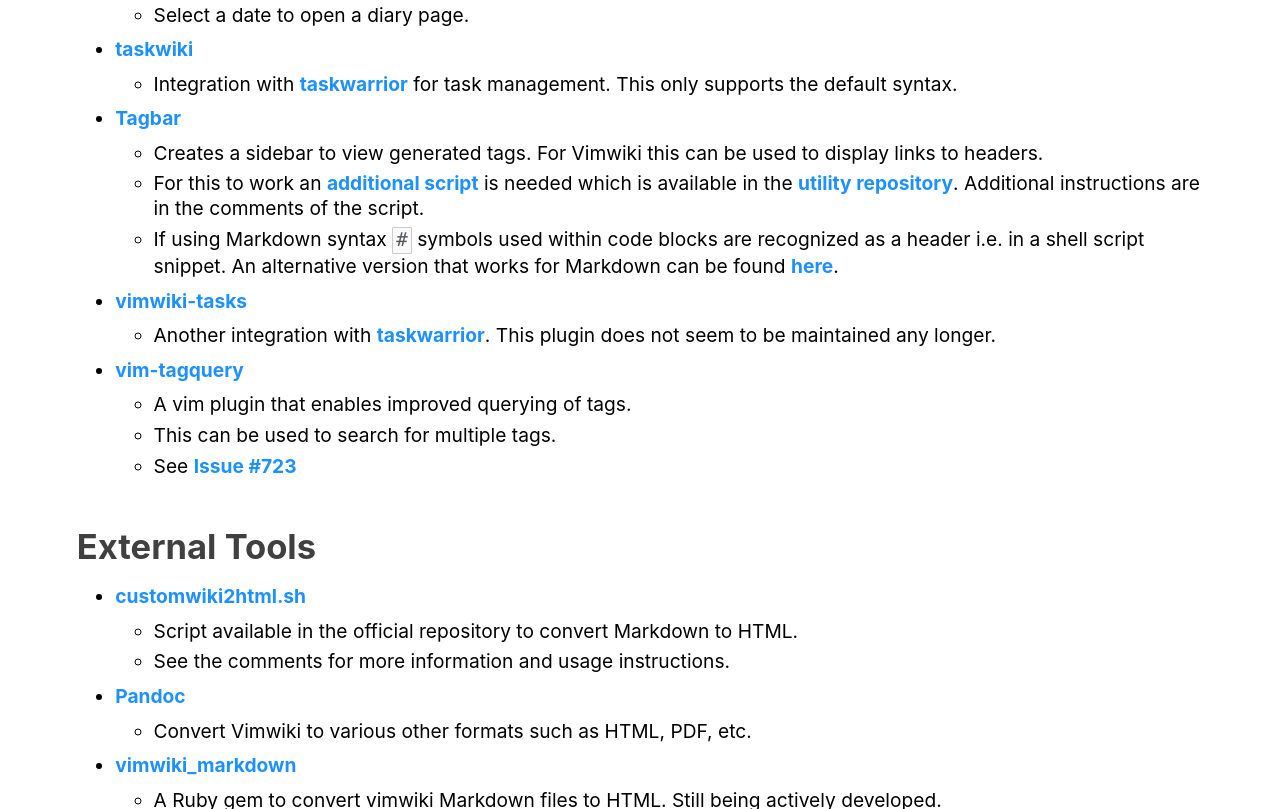
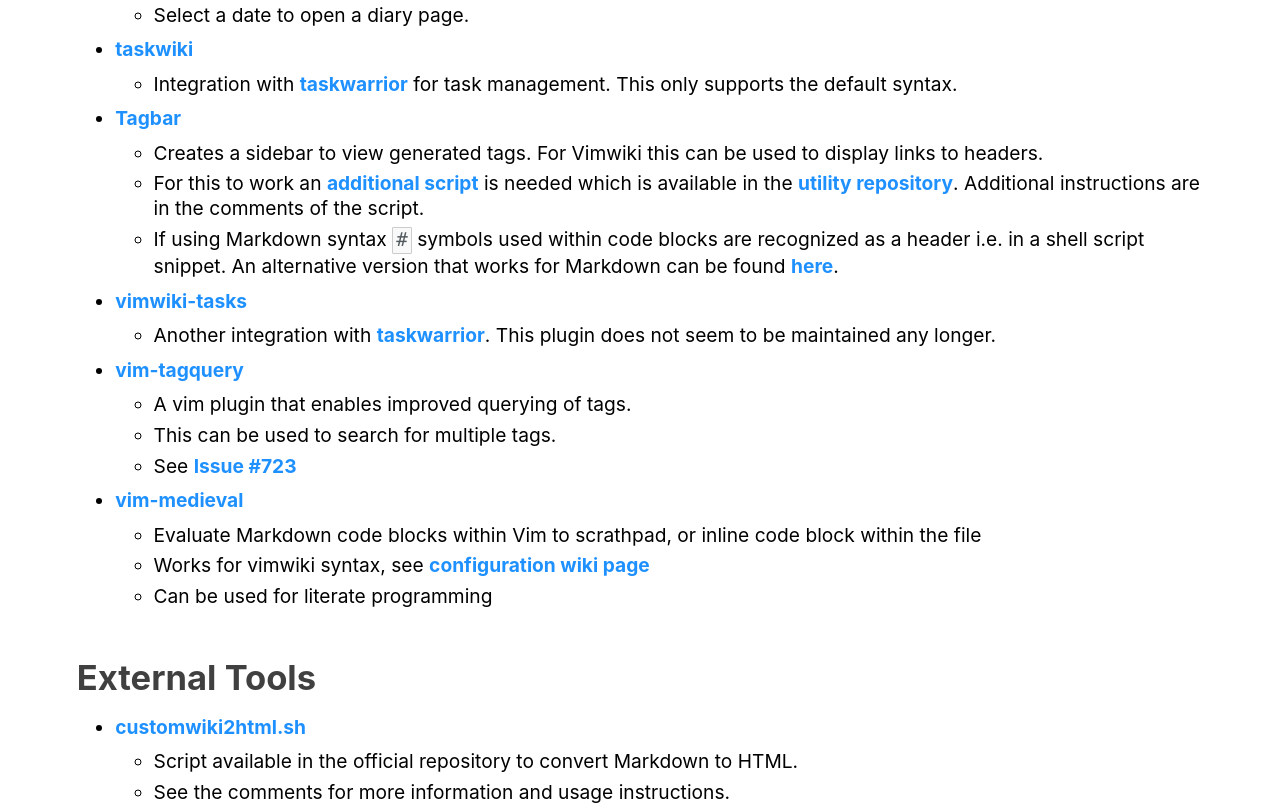
Before and after one commit to vimwiki/vimwikiwiki, a plain HTML site: page docs/Related Tools.html in a window 1280 px wide. Shown: the part 366-1175 px from the top of the page. Drawn offline with Linux system fonts and the light colour scheme.

Commit message:
Add vim-medieval plugin

```diff
--- a/docs/Related Tools.html
+++ b/docs/Related Tools.html
@@ -88,6 +88,20 @@
 </li>
 <li>
 See <a href="https://github.com/vimwiki/vimwiki/issues/723">Issue #723</a>
+</li>
+</ul>
+<li>
+<a href="https://github.com/gpanders/vim-medieval">vim-medieval</a>
+</li>
+<ul>
+<li>
+Evaluate Markdown code blocks within Vim to scrathpad, or inline code block within the file
+</li>
+<li>
+Works for vimwiki syntax, see <a href="https://github.com/gpanders/vim-medieval/wiki">configuration wiki page</a>
+</li>
+<li>
+Can be used for literate programming
 </li>
 </ul>
 </ul>
```
Also changed, not shown: 1 other file.
